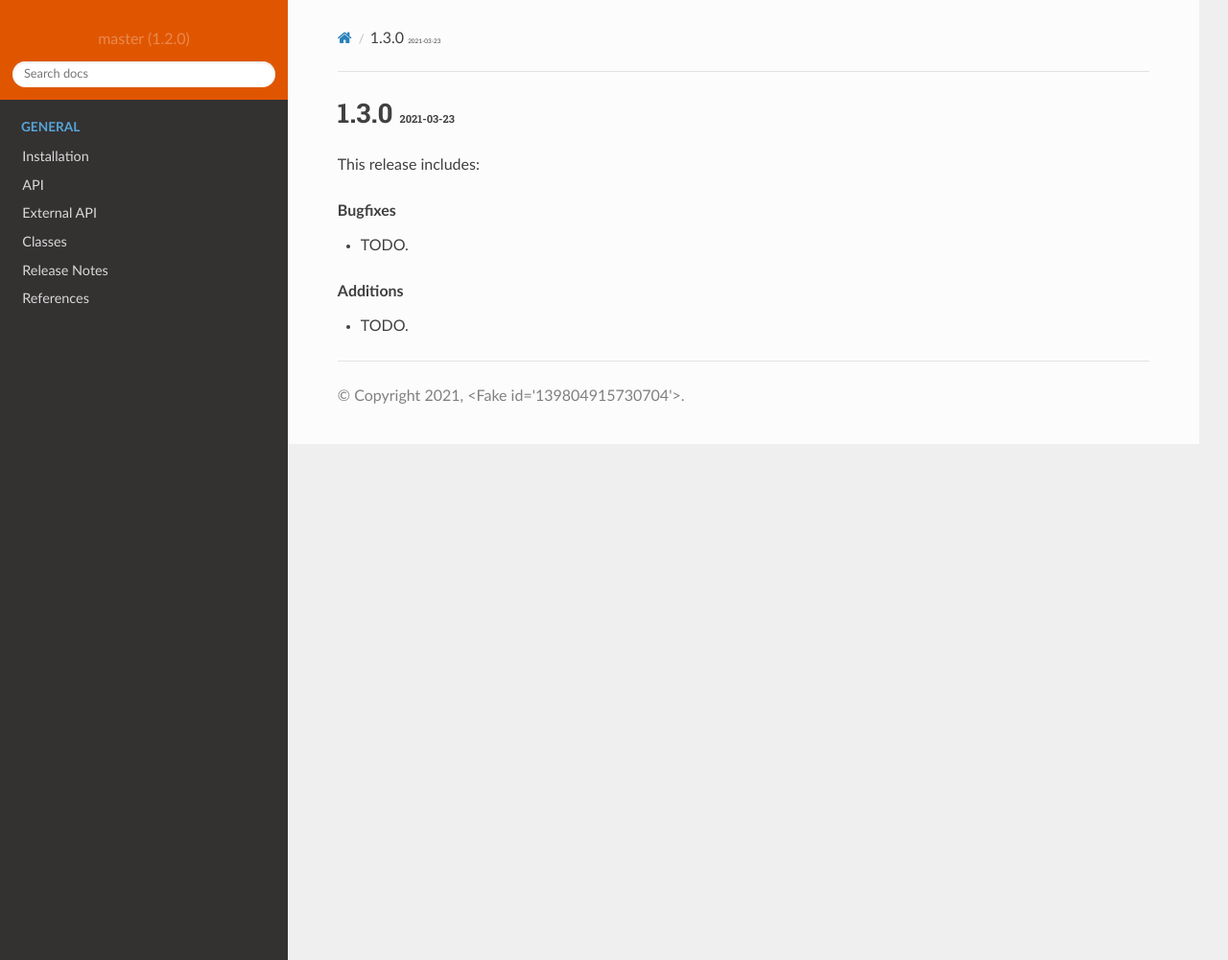
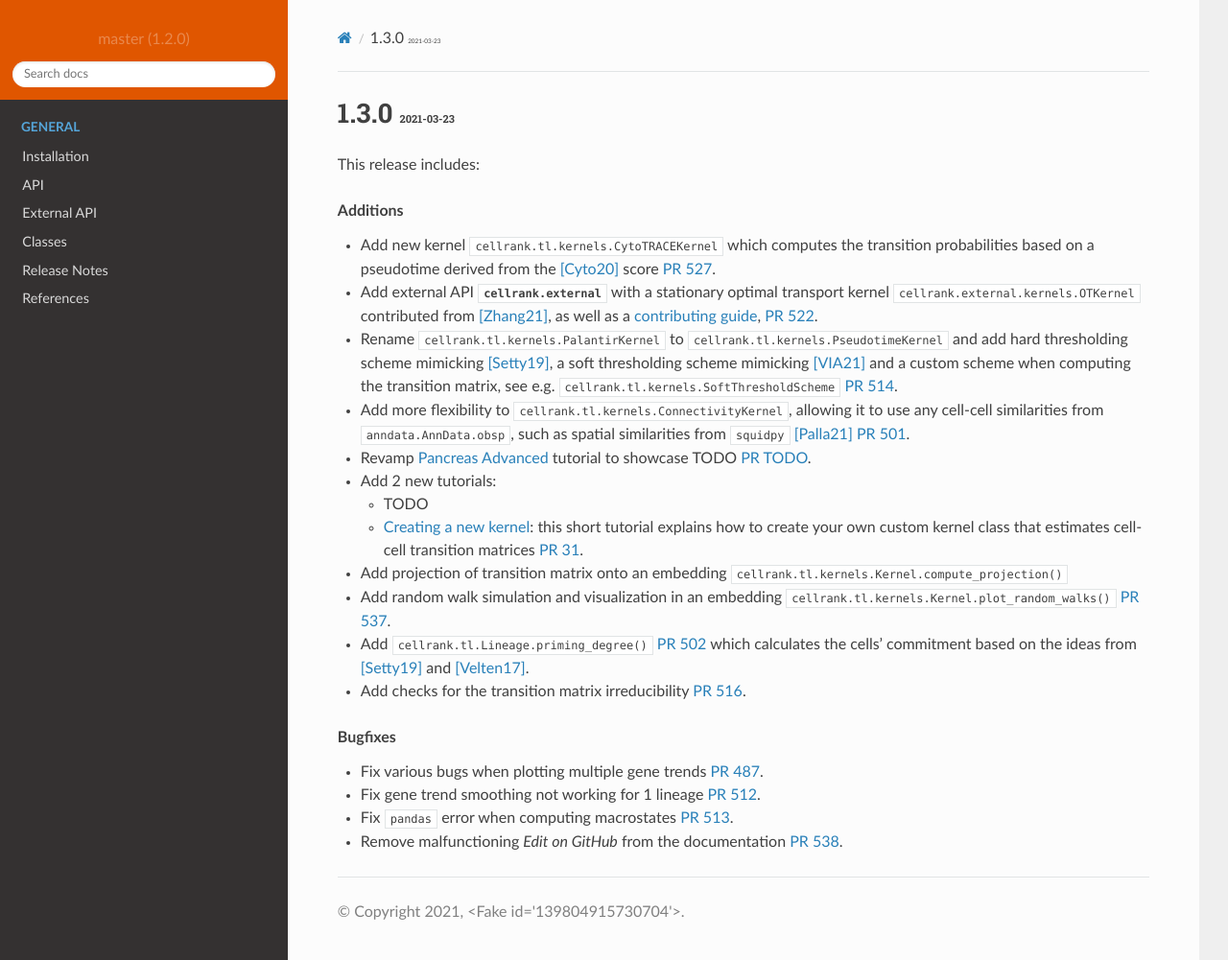
Before and after one commit to theislab/cellrank, a Sphinx documentation site: the page built from docs/source/latest_additions.rst, in a window 1280 px wide and 1001 px high. Shown: the whole window at 96% size. Built offline with Sphinx 7.4.7 and the Read the Docs theme 2.0.0, drawn with Linux system fonts in a browser that asks for light colours; pages that are not in the unit, such as notebooks, are missing from menus; the version number is read from the project's files by our own code.

Commit message:
Add most of the release notes

```diff
--- a/docs/source/classes.rst
+++ b/docs/source/classes.rst
@@ -149,4 +149,4 @@ Lineage
 -------
 
 .. autoclass:: cellrank.tl.Lineage
-    :members: reduce, plot_pie, entropy, X, T, view, names, colors
+    :members: priming_degree, reduce, plot_pie, X, T, view, names, colors
--- a/docs/source/latest_additions.rst
+++ b/docs/source/latest_additions.rst
@@ -5,10 +5,41 @@
 
 This release includes:
 
+.. rubric:: Additions
+
+- Add new kernel :class:`cellrank.tl.kernels.CytoTRACEKernel` which computes the transition probabilities based on a
+  pseudotime derived from the [Cyto20]_ score `PR 527 <https://github.com/theislab/cellrank/pull/527>`_.
+- Add external API :mod:`cellrank.external` with a stationary optimal transport kernel
+  :class:`cellrank.external.kernels.OTKernel` contributed from [Zhang21]_, as well as a
+  `contributing guide <https://github.com/theislab/cellrank/blob/master/CONTRIBUTING.rst>`_,
+  `PR 522 <https://github.com/theislab/cellrank/pull/522>`_.
+- Rename ``cellrank.tl.kernels.PalantirKernel`` to :class:`cellrank.tl.kernels.PseudotimeKernel` and add
+  hard thresholding scheme mimicking [Setty19]_, a soft thresholding scheme mimicking [VIA21]_ and a custom scheme
+  when computing the transition matrix, see e.g. :class:`cellrank.tl.kernels.SoftThresholdScheme`
+  `PR 514 <https://github.com/theislab/cellrank/pull/514>`_.
+- Add more flexibility to :class:`cellrank.tl.kernels.ConnectivityKernel`, allowing it to use any cell-cell similarities
+  from :attr:`anndata.AnnData.obsp`, such as spatial similarities from :mod:`squidpy` [Palla21]_
+  `PR 501 <https://github.com/theislab/cellrank/pull/501>`_.
+- Revamp `Pancreas Advanced <https://cellrank.readthedocs.io/en/latest/pancreas_advanced.html>`_ tutorial
+  to showcase TODO `PR TODO <TODO>`_.
+- Add 2 new tutorials:
+
+  - TODO
+  - `Creating a new kernel <https://cellrank.readthedocs.io/en/latest/creating_new_kernel.html>`_: this short tutorial
+    explains how to create your own custom kernel class that estimates cell-cell transition matrices
+    `PR 31 <https://github.com/theislab/cellrank_notebooks/pull/31>`_.
+
+- Add projection of transition matrix onto an embedding :meth:`cellrank.tl.kernels.Kernel.compute_projection`
+- Add random walk simulation and visualization in an embedding :meth:`cellrank.tl.kernels.Kernel.plot_random_walks`
+  `PR 537 <https://github.com/theislab/cellrank/pull/537>`_.
+- Add :meth:`cellrank.tl.Lineage.priming_degree` `PR 502 <https://github.com/theislab/cellrank/pull/502>`_
+  which calculates the cells' commitment based on the ideas from [Setty19]_ and [Velten17]_.
+- Add checks for the transition matrix irreducibility `PR 516 <https://github.com/theislab/cellrank/pull/516>`_.
+
 .. rubric:: Bugfixes
 
-- TODO.
-
-.. rubric:: Additions
-
-- TODO.
+- Fix various bugs when plotting multiple gene trends `PR 487 <https://github.com/theislab/cellrank/pull/487>`_.
+- Fix gene trend smoothing not working for 1 lineage `PR 512 <https://github.com/theislab/cellrank/pull/512>`_.
+- Fix :mod:`pandas` error when computing macrostates `PR 513 <https://github.com/theislab/cellrank/pull/513>`_.
+- Remove malfunctioning *Edit on GitHub* from the documentation
+  `PR 538 <https://github.com/theislab/cellrank/pull/538>`_.
```
Also changed, not shown: 2 other files.
